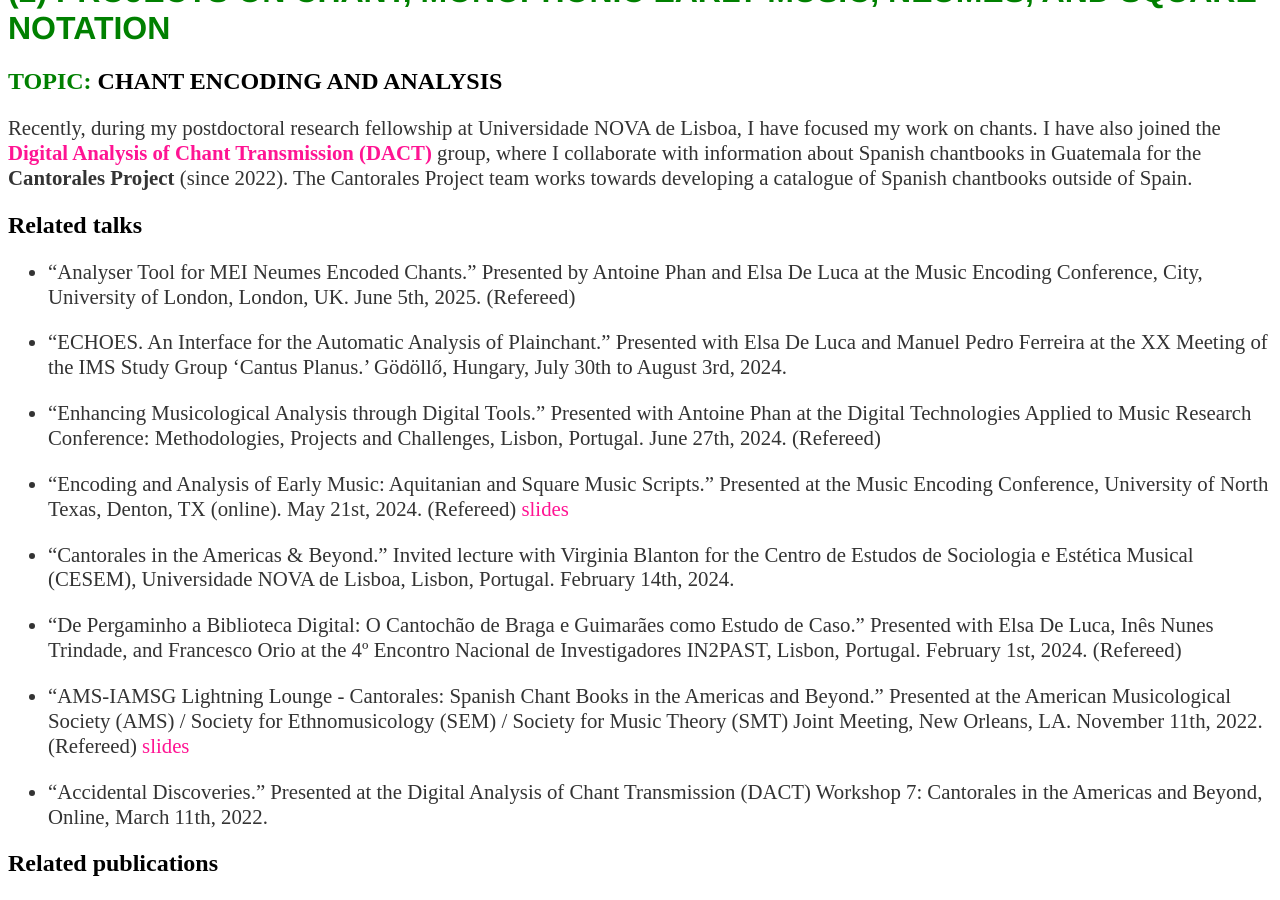
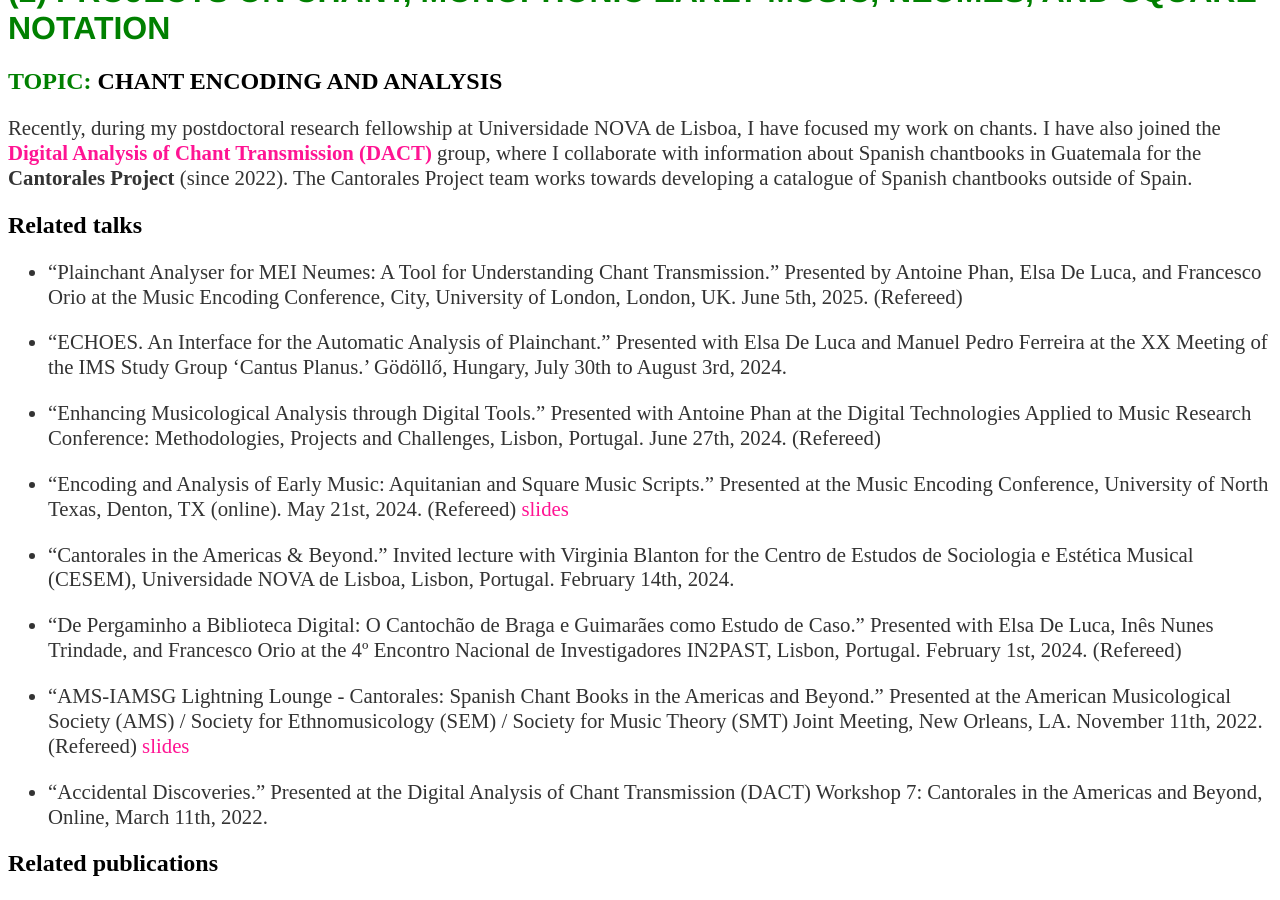
Before and after one commit to martha-thomae/martha-thomae.github.io, a Jekyll site: the page built from projects/index.md, in a window 1280 px wide and 900 px high, scrolled down 5471 px. Built offline with Jekyll 4.4.1, drawn with Linux system fonts in a browser that asks for light colours.

Commit message:
Update CV and authors for presentation and title

```diff
--- a/_data/talksNeumes.yml
+++ b/_data/talksNeumes.yml
@@ -1,4 +1,4 @@
-- name: '“Analyser Tool for MEI Neumes Encoded Chants.” Presented by Antoine Phan and Elsa De Luca at the Music Encoding Conference, City, University of London, London, UK. June 5th, 2025. (Refereed)'
+- name: '“Plainchant Analyser for MEI Neumes: A Tool for Understanding Chant Transmission.” Presented by Antoine Phan, Elsa De Luca, and Francesco Orio at the Music Encoding Conference, City, University of London, London, UK. June 5th, 2025. (Refereed)'
   link: /
 - name: '“ECHOES. An Interface for the Automatic Analysis of Plainchant.” Presented with Elsa De Luca and Manuel Pedro Ferreira at the XX Meeting of the IMS Study Group ‘Cantus Planus.’ Gödöllő, Hungary, July 30th to August 3rd, 2024.'
   link: /
```
Also changed, not shown: 2 other files.
